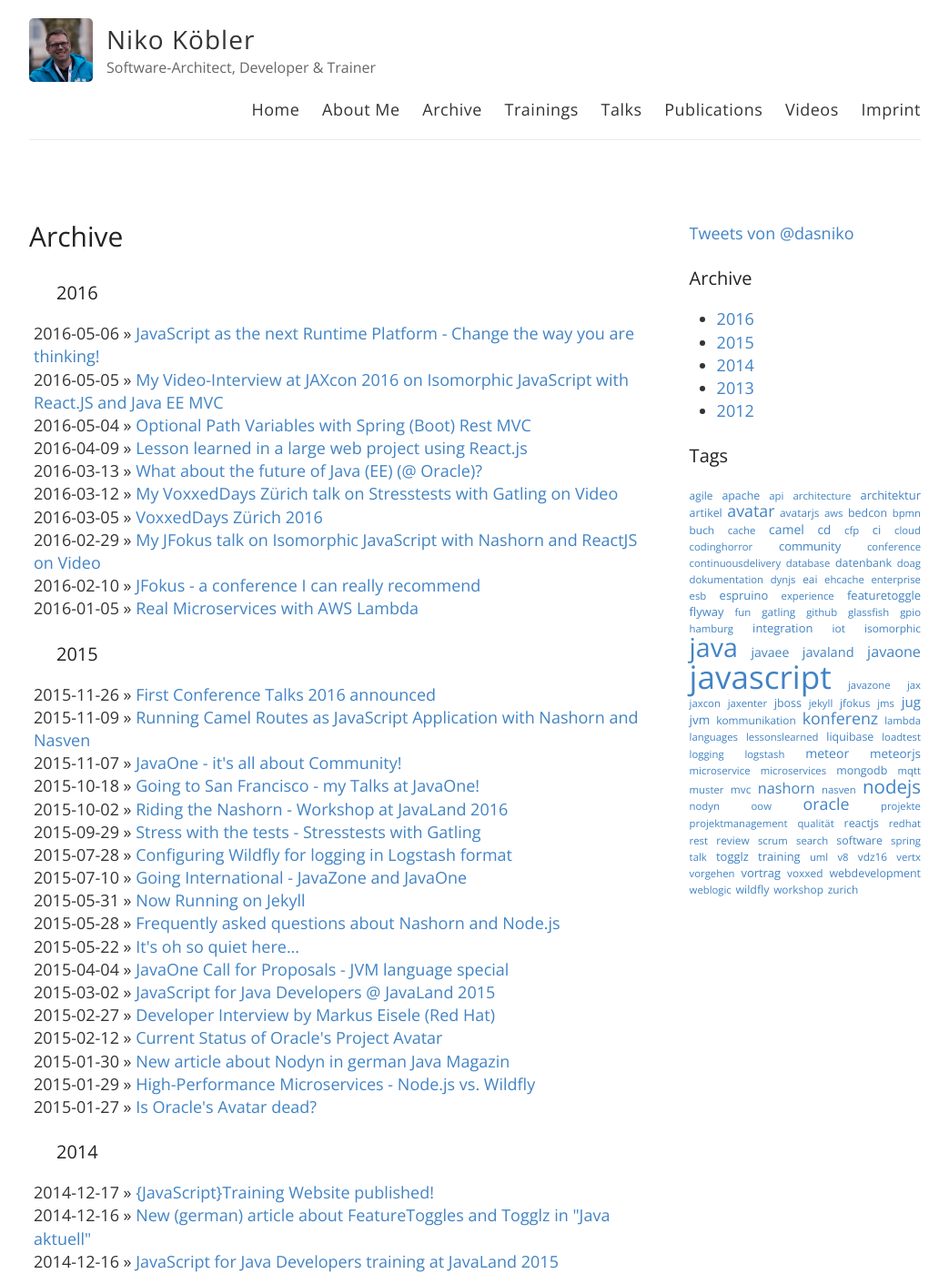
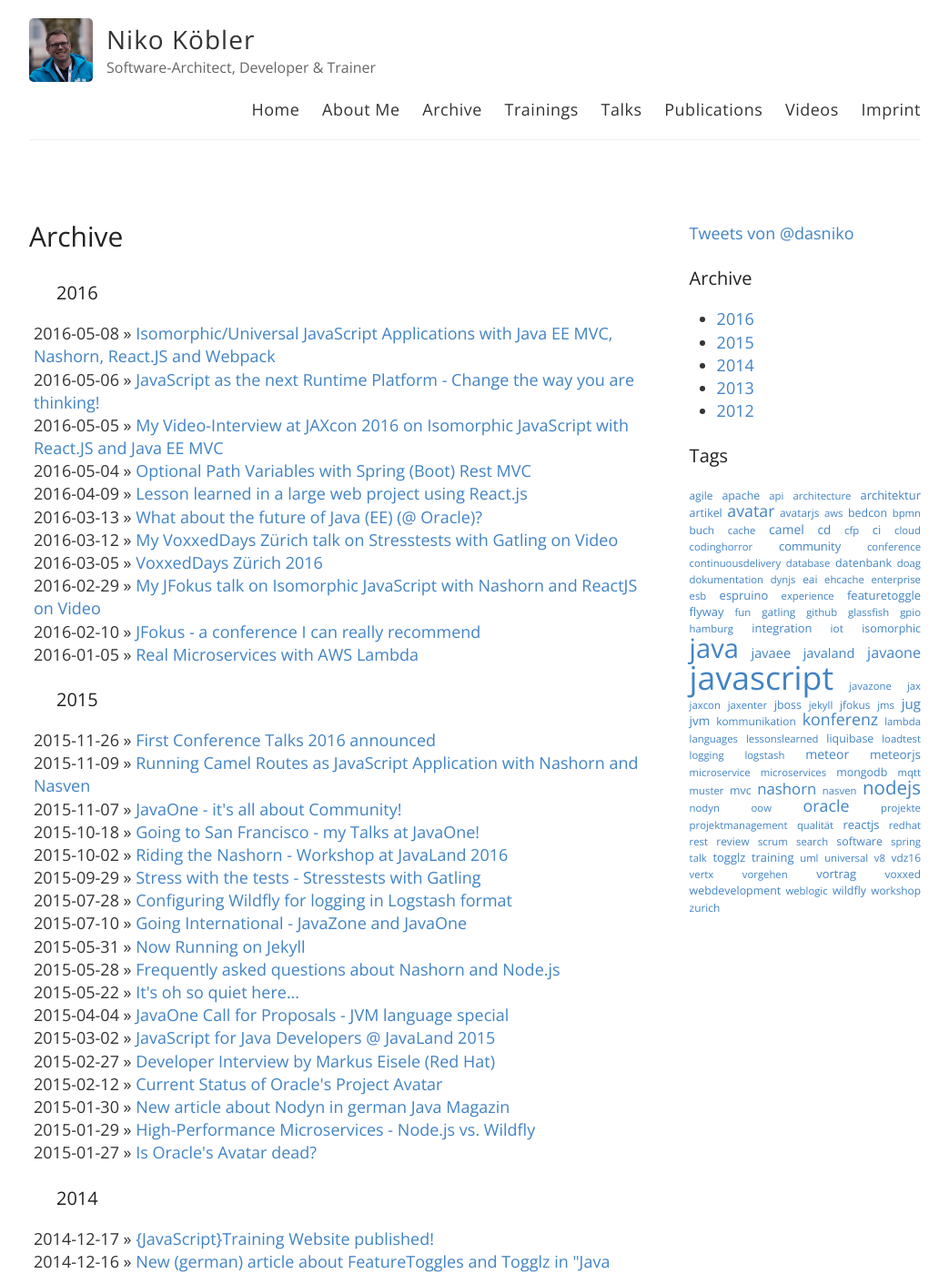
Before and after one commit to dasniko/dasniko.github.io, a Jekyll site: the page built from archive.html, in a window 1280 px wide and 1400 px high. Shown: the whole window at 91% size, without its empty margins (118-1161 px from the left). Built offline with Jekyll 4.4.1, drawn with Linux system fonts in a browser that asks for light colours; nearby versions of some CDN libraries; comment, search, counter and statistics services are not loaded; some of the changed lines change nothing that is shown.

Commit message:
isomorphic universal javascript apps

```diff
--- a/_layouts/default.html
+++ b/_layouts/default.html
@@ -10,7 +10,8 @@
     <![endif]-->
 
     <link rel="stylesheet" type="text/css" href="{{ site.baseurl }}/style.css" />
-    <link rel="stylesheet" href="//maxcdn.bootstrapcdn.com/font-awesome/4.6.1/css/font-awesome.min.css">
+    <link rel="stylesheet" href="//maxcdn.bootstrapcdn.com/font-awesome/4.6.1/css/font-awesome.min.css" />
+    <link rel="stylesheet" href="//cdn.rawgit.com/noelboss/featherlight/1.4.1/release/featherlight.min.css"/>
     <link rel="alternate" type="application/rss+xml" title="{{ site.name }} - {{ site.description }}" href="{{ site.baseurl }}/feed.xml" />
     <link href="/favicon.ico" rel="shortcut icon" />
     <link href="https://plus.google.com/+NikoK%C3%B6bler" rel="author">
@@ -62,6 +63,7 @@
 
     <script src="https://code.jquery.com/jquery-2.2.3.min.js"></script>
     <script src="{{ site.baseurl }}/script.js"></script>
+    <script src="//cdn.rawgit.com/noelboss/featherlight/1.4.1/release/featherlight.min.js"></script>
     <script src="https://google-code-prettify.googlecode.com/svn/loader/run_prettify.js?skin=desert"></script>
     {% include back-to-top.html %}
     {% include analytics.html %}
--- /dev/null
+++ b/_posts/2016-05-08-isopmorphic-univeral-javascript-with-java-ee-mvc-nashorn-react-webpack.md
@@ -0,0 +1,61 @@
+---
+title: Isomorphic/Universal JavaScript Applications with Java EE MVC, Nashorn, React.JS and Webpack
+tags:
+- isomorphic
+- universal
+- javascript
+- reactjs
+- java
+- javaee
+- mvc
+- nashorn
+thumbnail: /images/bookbox_app.png
+---
+
+<a href="#" data-featherlight="{{ page.thumbnail }}"><img src="{{ page.thumbnail }}" class="postimg"/></a>
+So, React.JS is the current hype in web development!
+And with the server-side rendering option, it's easy to write isomorphic/universal JavaScript applications:
+Applications that run the **same code on client- and server-side** for rendering the proper artifacts.
+Sometimes, I call it the new _write once, run everywhere_ paradigm...
+
+Additionally, there's the new action based [MVC framework coming for Java EE 8][mvc], which allows not only to write cool applications, but also writing own `ViewEngines` for the rendering framework/library/technique of your choice. Together with **Nashorn**, this becomes a perfect fit for _rendering React Templates on the server side on a Java (EE) server,_ integrate and interact with your Java objects, and sending it then to the browser clients, where the application can continue working with pure JavaScript:
+
+<div class="github-card" data-github="dasniko/ozark-react" data-width="400" data-height="177" data-theme="default"></div>
+<script src="//cdn.jsdelivr.net/github-cards/latest/widget.js"></script>
+
+The `ReactViewEngine` implementation is done for the [Ozark][ozark] reference implmentation, but has no direct/hard dependencies to Ozark packages, so it can be used together with any other [JSR-371][jsr371] implementation (as soon as there are some available).
+
+## The right tool: Webpack
+
+Instead of transpiling and packaging all the JavaScript/ES2016 code on the Nashorn server, I've decided to this in separate build-step with the tools which fit best for these things, so I have full (but not heavy) NPM and Webpack integration in my Gradle/Maven build script. **Just use the right tool for the right job!** I did try doing multiple things directly with Nashorn but this is just unnecessary overhead and doesn't bring any benefit for the application itself. So, why not packaging the whole application with NPM and Webpack and just using the JS bundle on Nashorn and browser client!? That's really a good fit and works very well!
+
+## How it works
+
+I give you a short overview, about how the things working in my `ReactViewEngine`:
+
+The class [`ReactViewEngine`][reactViewEngine] identifies from the `ViewEngineContext` the HTML template and the JavaScript function for server-side usage, which were specified in the [`ReactController`][reactController]. This controller provides also the appropriate data which should be used during rendering. The `ReactViewEngine` delegates for the actual rendering process to the [`React`][reactClass] class, which provides a thread-safe Nashorn engine instance with the JavaScript application bundle pre-loaded.
+
+_Thread-safety is important, as it is possible to run multi-threaded JavaScript with Nashorn, but React.JS itself isn't implemented thread-safe (as it's not importand on Node.js and/or the browser)._
+
+All the [JSX files][jsxFiles] will be packaged by Webpack during build to the application bundle `app.js`, which contains all the needed code - our own application logic as well as all the React functions. The main difference for client- or server-side rendering are the functions [`renderServer()` and `renderClient()`][indexJsx], which trigger the rendering process for the appropriate platform.
+
+Last but not least, there's the HTML template [`react.jsp`][reactJsp] (for the ease of use, I took a JSP) which provides the HTML skeleton for the needed resources in the browser. Mainly the `<div>` element where to put the rendered content by React (and some other resources we need to get a nice looking webapp, like CSS and something similar).
+
+The result is the web application you can see in the <a href="#" data-featherlight="{{ page.thumbnail }}">screenshot</a> at the top of this post. That's it, no magic, just the proper use of technologies which fit together very well.
+
+
+### A word on Isomorphic vs. Universal
+
+There are several opinions out there on the terms and definitions of _"Isomorphic"_ and _"Universal"_.
+I don't really care about which term to use, there's no favorite for me, just use whatever you like and don't complain..
+
+
+[mvc]: https://mvc-spec.java.net
+[ozark]: https://ozark.java.net
+[jsr371]: https://www.jcp.org/en/jsr/detail?id=371
+[reactViewEngine]: https://github.com/dasniko/ozark-react/blob/master/src/main/java/dasniko/ozark/react/ReactViewEngine.java
+[reactController]: https://github.com/dasniko/ozark-react/blob/master/src/main/java/dasniko/ozark/react/ReactController.java
+[reactClass]: https://github.com/dasniko/ozark-react/blob/master/src/main/java/dasniko/ozark/react/React.java
+[jsxFiles]: https://github.com/dasniko/ozark-react/tree/master/src/main/resources/jsx
+[reactJsp]: https://github.com/dasniko/ozark-react/blob/master/src/main/webapp/WEB-INF/views/react.jsp
+[indexJsx]: https://github.com/dasniko/ozark-react/blob/master/src/main/resources/jsx/index.jsx
```
Also changed, not shown: images/bookbox_app.png (added).
